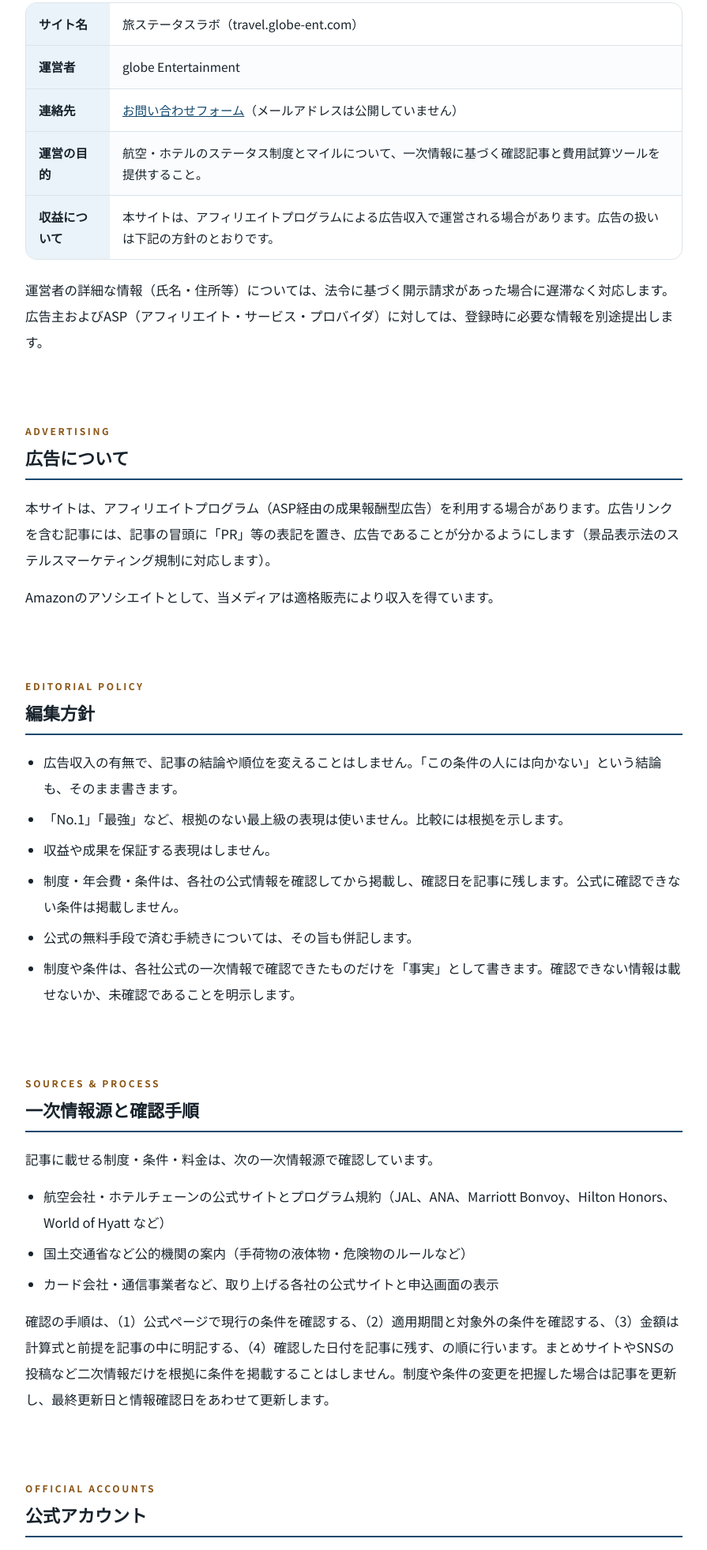
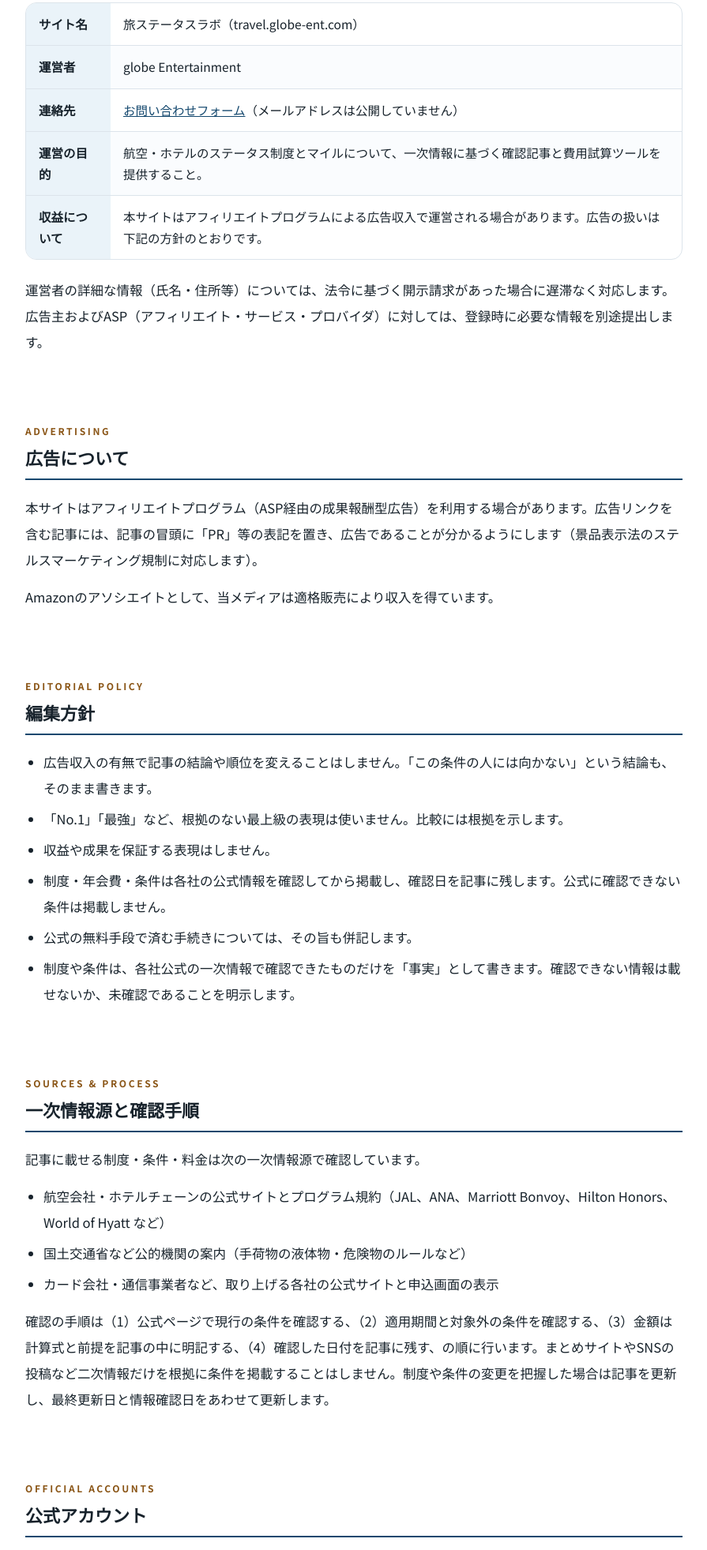
Before and after one commit to miv1982biz-sketch/travel-site, a plain HTML site: page about.html in a window 1280 px wide. Shown: the part 1029-2992 px from the top of the page at 79% size, without its empty margins (192-1087 px from the left). Drawn offline with Linux system fonts and the light colour scheme.

Commit message:
文案の推敲（yomiyasu 全量見直し）

```diff
--- a/about.html
+++ b/about.html
@@ -66,35 +66,35 @@
     <tr><th>運営者</th><td>globe Entertainment</td></tr>
     <tr><th>連絡先</th><td><a href="contact.html">お問い合わせフォーム</a>（メールアドレスは公開していません）</td></tr>
     <tr><th>運営の目的</th><td>航空・ホテルのステータス制度とマイルについて、一次情報に基づく確認記事と費用試算ツールを提供すること。</td></tr>
-    <tr><th>収益について</th><td>本サイトは、アフィリエイトプログラムによる広告収入で運営される場合があります。広告の扱いは下記の方針のとおりです。</td></tr>
+    <tr><th>収益について</th><td>本サイトはアフィリエイトプログラムによる広告収入で運営される場合があります。広告の扱いは下記の方針のとおりです。</td></tr>
   </table>
   <p>運営者の詳細な情報（氏名・住所等）については、法令に基づく開示請求があった場合に遅滞なく対応します。広告主およびASP（アフィリエイト・サービス・プロバイダ）に対しては、登録時に必要な情報を別途提出します。</p>
 
   <p class="seclabel">Advertising</p>
 <h2>広告について</h2>
-  <p>本サイトは、アフィリエイトプログラム（ASP経由の成果報酬型広告）を利用する場合があります。広告リンクを含む記事には、記事の冒頭に「PR」等の表記を置き、広告であることが分かるようにします（景品表示法のステルスマーケティング規制に対応します）。</p>
+  <p>本サイトはアフィリエイトプログラム（ASP経由の成果報酬型広告）を利用する場合があります。広告リンクを含む記事には、記事の冒頭に「PR」等の表記を置き、広告であることが分かるようにします（景品表示法のステルスマーケティング規制に対応します）。</p>
   <p>Amazonのアソシエイトとして、当メディアは適格販売により収入を得ています。</p>
 
   <p class="seclabel">Editorial Policy</p>
 <h2>編集方針</h2>
   <ul>
-    <li>広告収入の有無で、記事の結論や順位を変えることはしません。「この条件の人には向かない」という結論も、そのまま書きます。</li>
+    <li>広告収入の有無で記事の結論や順位を変えることはしません。「この条件の人には向かない」という結論も、そのまま書きます。</li>
     <li>「No.1」「最強」など、根拠のない最上級の表現は使いません。比較には根拠を示します。</li>
     <li>収益や成果を保証する表現はしません。</li>
-    <li>制度・年会費・条件は、各社の公式情報を確認してから掲載し、確認日を記事に残します。公式に確認できない条件は掲載しません。</li>
+    <li>制度・年会費・条件は各社の公式情報を確認してから掲載し、確認日を記事に残します。公式に確認できない条件は掲載しません。</li>
     <li>公式の無料手段で済む手続きについては、その旨も併記します。</li>
     <li>制度や条件は、各社公式の一次情報で確認できたものだけを「事実」として書きます。確認できない情報は載せないか、未確認であることを明示します。</li>
   </ul>
 
 <p class="seclabel">Sources & Process</p>
 <h2>一次情報源と確認手順</h2>
-  <p>記事に載せる制度・条件・料金は、次の一次情報源で確認しています。</p>
+  <p>記事に載せる制度・条件・料金は次の一次情報源で確認しています。</p>
   <ul>
     <li>航空会社・ホテルチェーンの公式サイトとプログラム規約（JAL、ANA、Marriott Bonvoy、Hilton Honors、World of Hyatt など）</li>
     <li>国土交通省など公的機関の案内（手荷物の液体物・危険物のルールなど）</li>
     <li>カード会社・通信事業者など、取り上げる各社の公式サイトと申込画面の表示</li>
   </ul>
-  <p>確認の手順は、（1）公式ページで現行の条件を確認する、（2）適用期間と対象外の条件を確認する、（3）金額は計算式と前提を記事の中に明記する、（4）確認した日付を記事に残す、の順に行います。まとめサイトやSNSの投稿など二次情報だけを根拠に条件を掲載することはしません。制度や条件の変更を把握した場合は記事を更新し、最終更新日と情報確認日をあわせて更新します。</p>
+  <p>確認の手順は（1）公式ページで現行の条件を確認する、（2）適用期間と対象外の条件を確認する、（3）金額は計算式と前提を記事の中に明記する、（4）確認した日付を記事に残す、の順に行います。まとめサイトやSNSの投稿など二次情報だけを根拠に条件を掲載することはしません。制度や条件の変更を把握した場合は記事を更新し、最終更新日と情報確認日をあわせて更新します。</p>
 
   <p class="seclabel">Official Accounts</p>
 <h2>公式アカウント</h2>
```
Also changed, not shown: articles.html (+3 -3 lines), index.html (+7 -7 lines).
